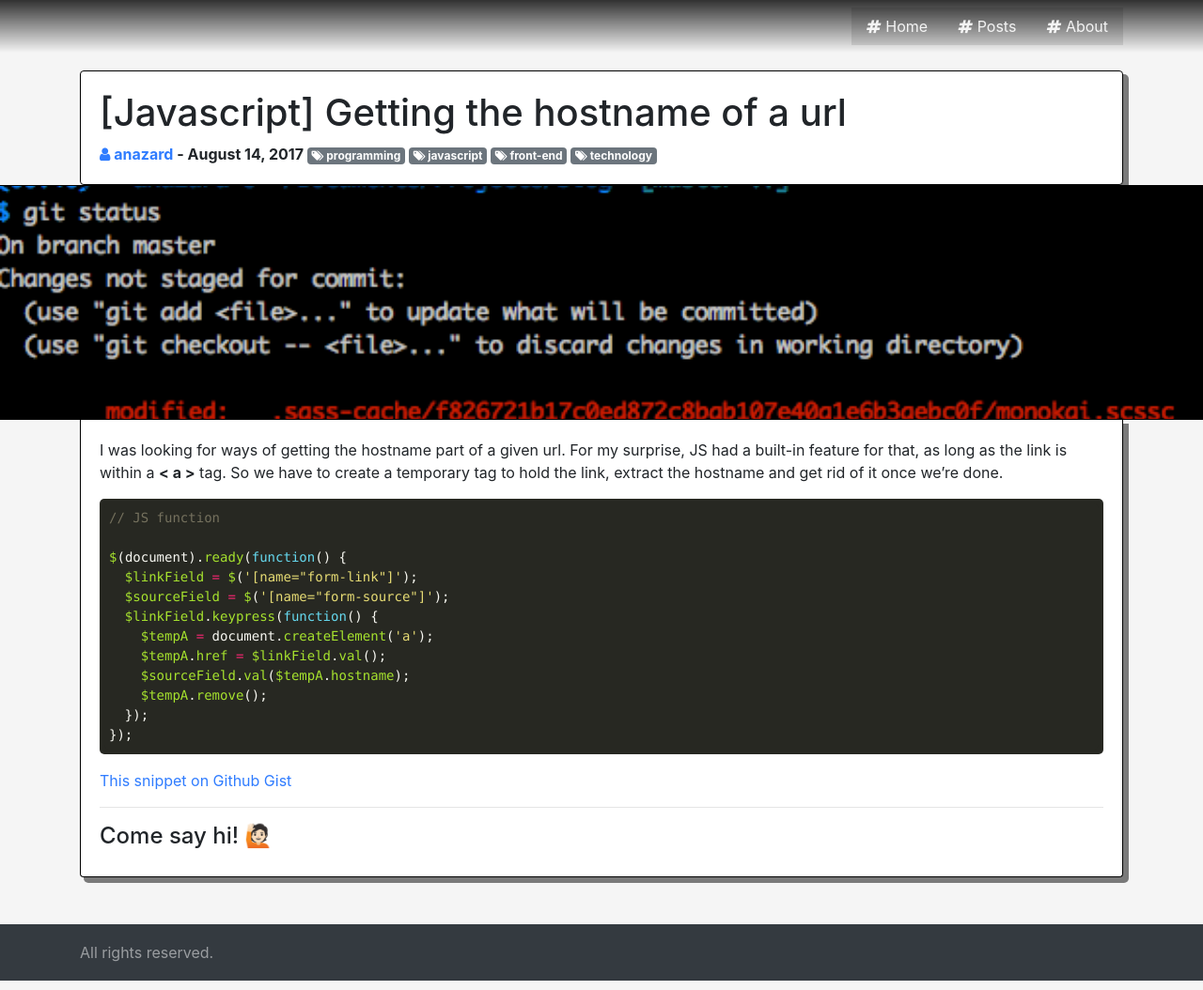
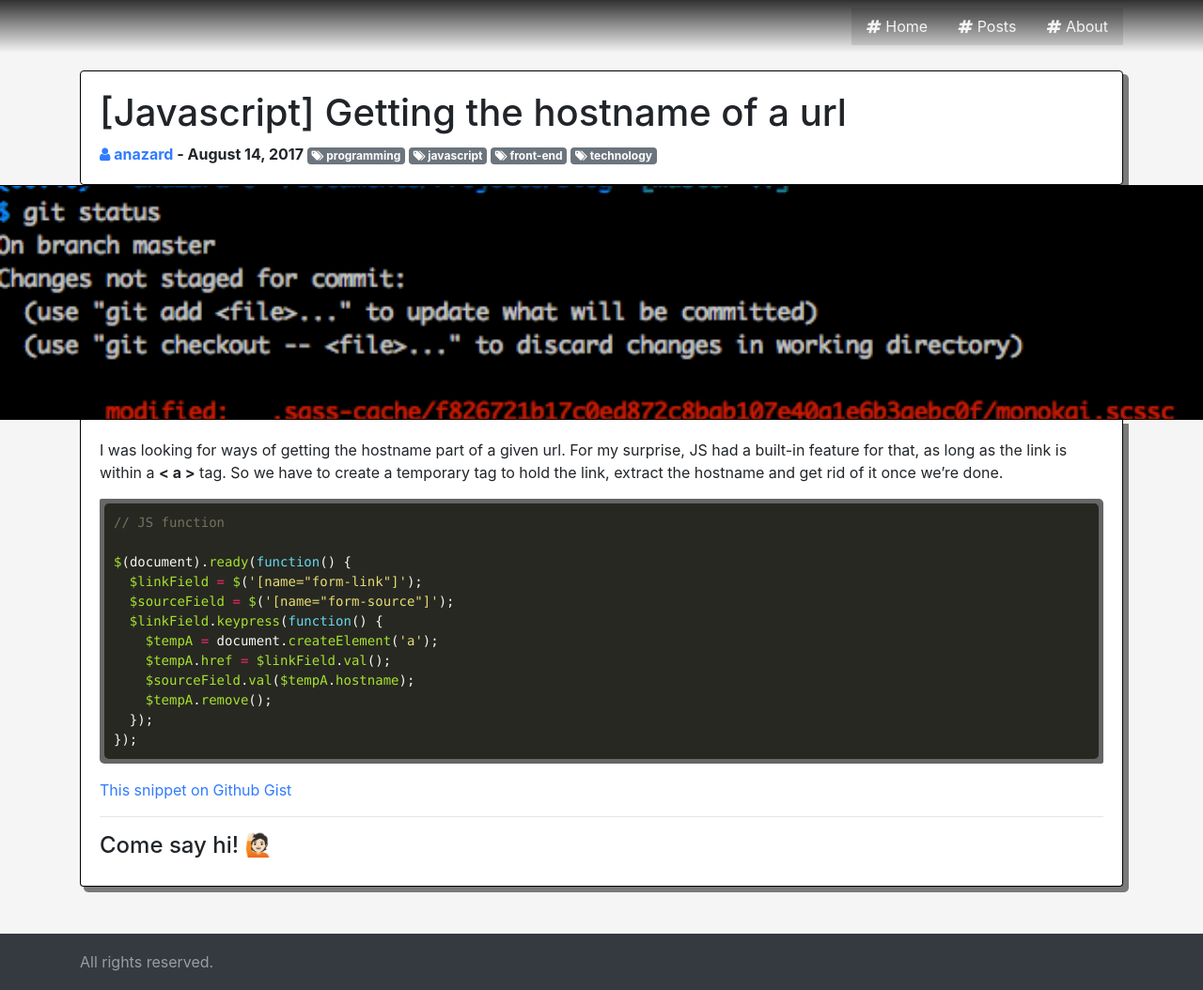
Before and after one commit to anazard/anazard.github.io, a Jekyll site: the page built from _posts/2017-08-14-js-getting-hostname.md, in a window 1280 px wide and 1054 px high. Shown: the whole window at 94% size. Built offline with Jekyll 4.4.1, drawn with Linux system fonts in a browser that asks for light colours; comment, search, counter and statistics services are not loaded.

Commit message:
Fixed inline highlighting

```diff
--- a/assets/styles/monokai.scss
+++ b/assets/styles/monokai.scss
@@ -1,5 +1,15 @@
 .highlight .hll { background-color: #49483e }
-.highlighter-rouge { margin-bottom: 16px; }
+.highlighter-rouge {
+    margin-bottom: 16px;
+    background-color: rgba(0, 0, 0, 0.6);
+    padding: 5px;
+    border-radius: 2px 5px 2px 5px;
+    color: #a6e22e;
+    a {
+        text-decoration: none;
+        color: #a6e22e;
+    }
+}
 .highlight, pre { background: #272822; color: #f8f8f2; border-radius: 5px; padding: 5px; margin-bottom: 0; }
 .highlight .c { color: #75715e } /* Comment */
 .highlight .err { color: #960050; background-color: #1e0010 } /* Error */
```
Also changed, not shown: 2 other files.
